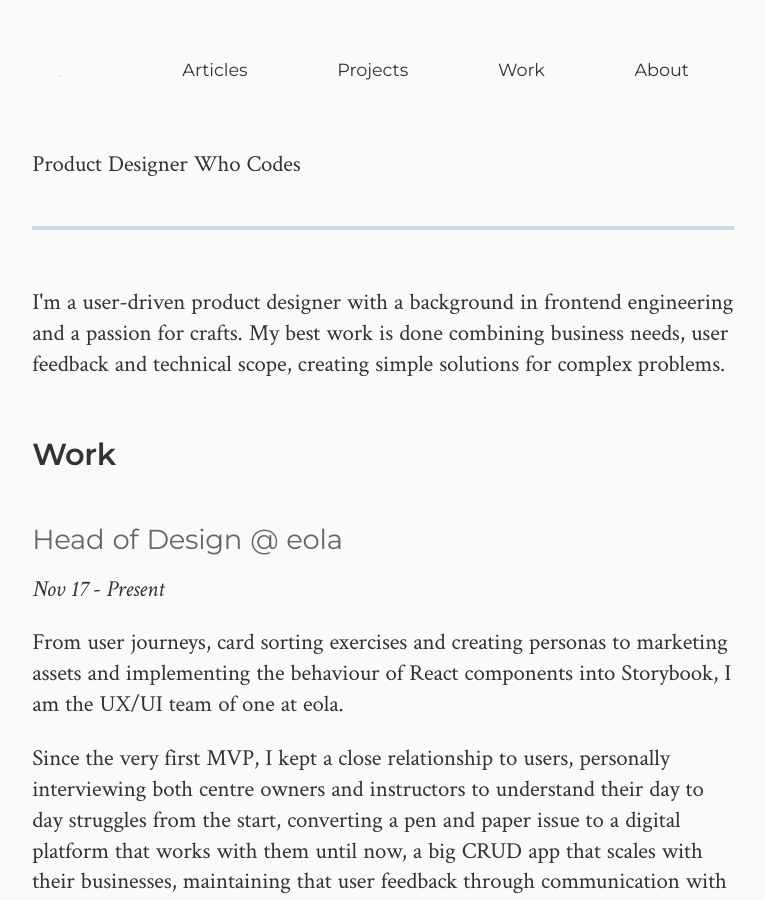
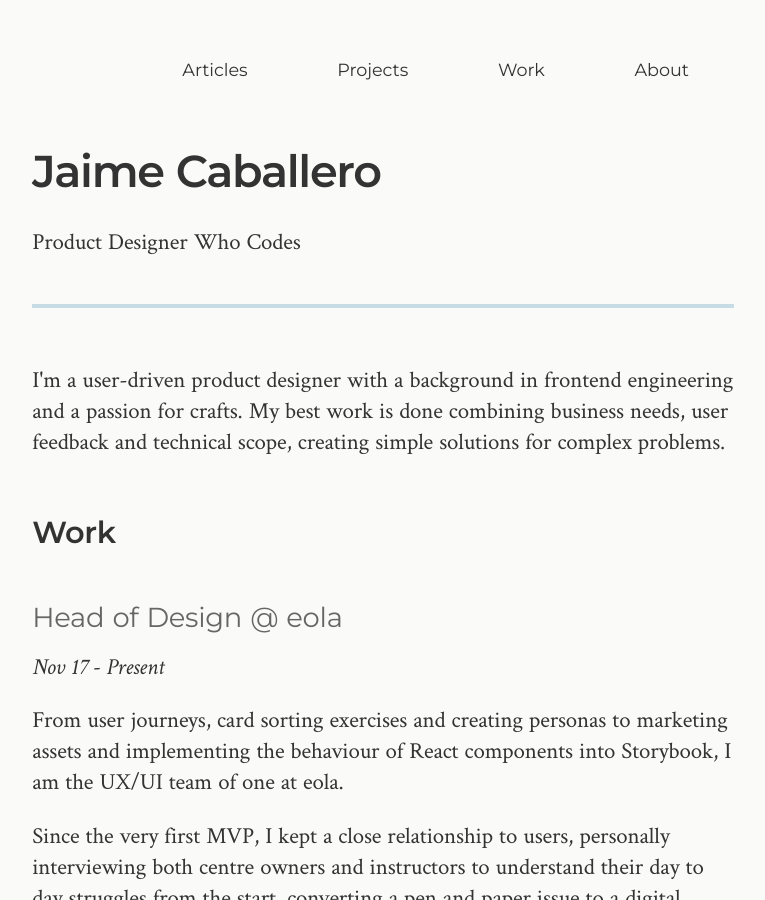
Before and after one commit to jaicab/jaicab.github.io, a Jekyll site: the page built from cv.md, in a window 1280 px wide and 900 px high. Shown: the whole window, without its empty margins (257-1022 px from the left). Built offline with Jekyll 4.4.1, drawn with Linux system fonts in a browser that asks for light colours; some web fonts are replaced.

Commit message:
Update title

```diff
--- a/cv.md
+++ b/cv.md
@@ -1,5 +1,6 @@
 ---
 layout: page
+title: Jaime Caballero
 microtitle: Curriculum Vitae
 meta: Jaime Caballero is a product designer and digital nomad based in Oviedo, Spain and London
 ---
```
